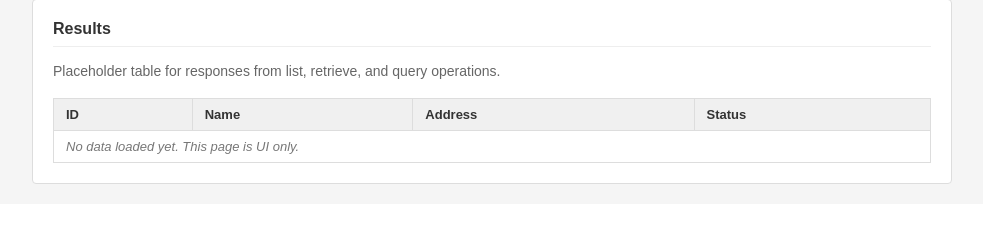
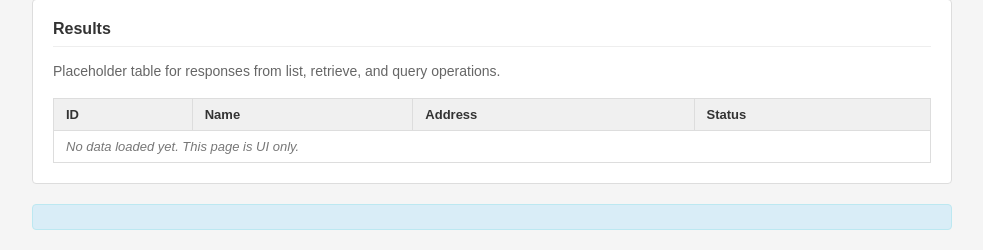
Before and after one commit to CSCI-GA-2820-SP26-003/customers, a Flask app: page /ui in a window 1280 px wide. Shown: the part 970-1220 px from the top of the page, without its empty margins (148-1131 px from the left). Before the commit the page ends 1154 px from the top, so only its background shows below. Run offline with Flask 3, Linux system fonts and the light colour scheme.

Commit message:
Fix bugs

```diff
--- a/service/templates/index.html
+++ b/service/templates/index.html
@@ -109,6 +109,9 @@
         </table>
       </section>
 
+      <div id="flash-message" class="flash info"></div>
+    </div>
+
     <script src="https://code.jquery.com/jquery-3.6.0.min.js"></script>
     <script src="/static/js/rest_api.js"></script>
   </body>
```
